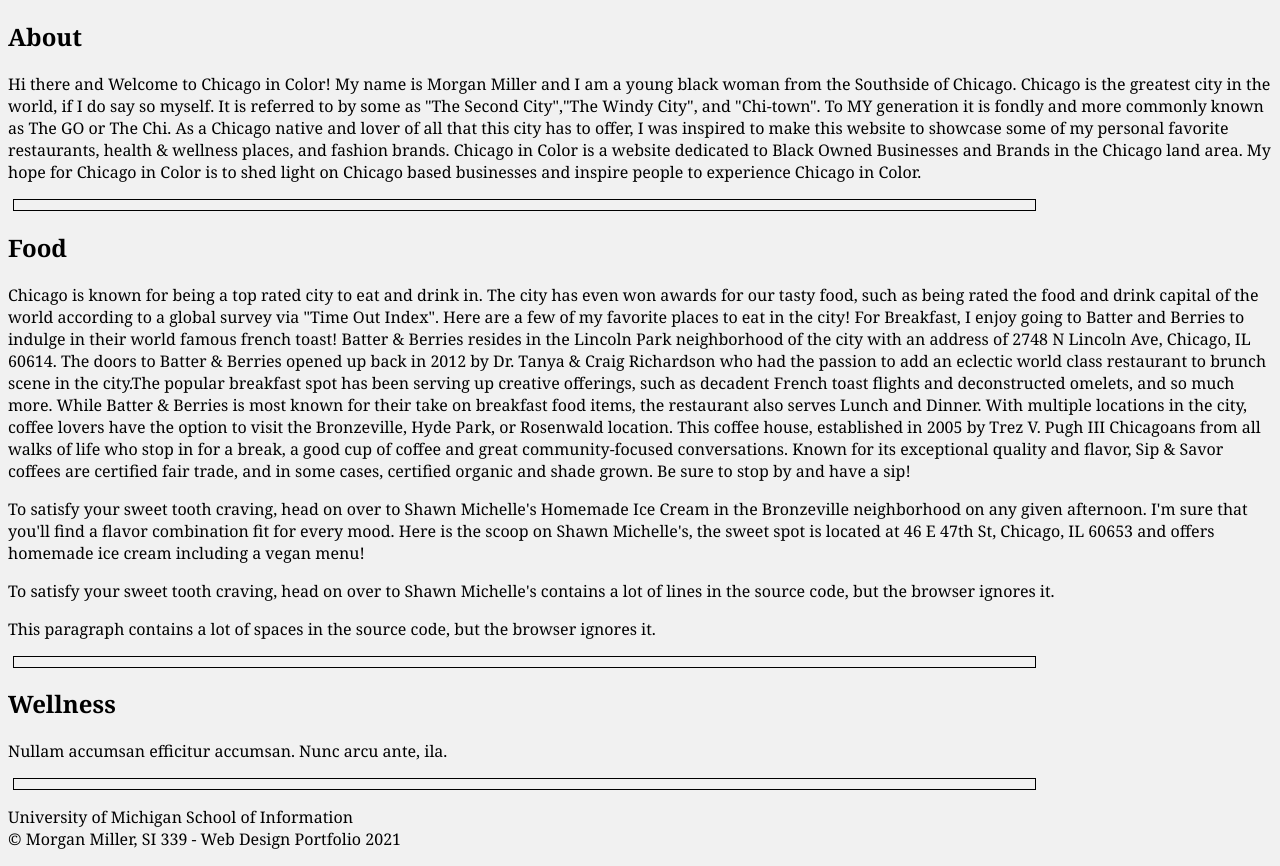
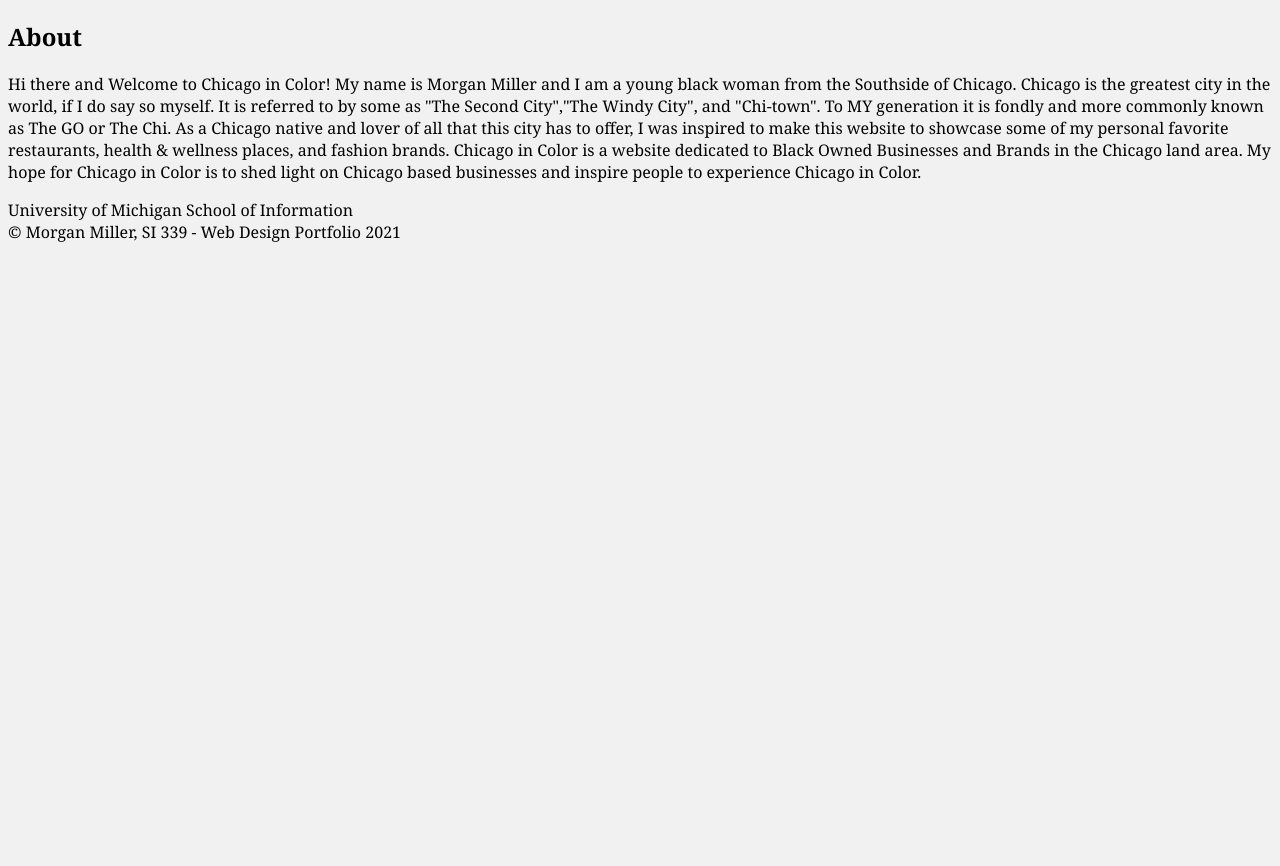
Before and after one commit to millermo1018/Mobile-Portfolio, a plain HTML site: page index.html in a window 1280 px wide. Shown: the part 946-1812 px from the top of the page. After the commit the page ends 1205 px from the top, so only its background shows below. Drawn offline with Linux system fonts and the light colour scheme; files whose address does not match are found by name.

Commit message:
Add files via upload

```diff
--- a/index.html
+++ b/index.html
@@ -61,53 +61,7 @@
                 and inspire people to experience Chicago in Color.</p>
         </div>
 
-        <div class="food-image">
-            <img src="images/method.jpg" alt="" />
-        </div>
 
-        <div class="food text-block">
-            <a id="food"></a>
-            <h2>Food</h2>
-            <p>Chicago is known for being a top rated city to eat and drink in. The city has even won awards for our tasty food, such as being rated the food and drink capital of the world according to a global survey via "Time Out Index". Here are a few
-                of my favorite places to eat in the city! For Breakfast, I enjoy going to Batter and Berries to indulge in their world famous french toast! Batter & Berries resides in the Lincoln Park neighborhood of the city with an address of 2748 N
-                Lincoln Ave, Chicago, IL 60614. The doors to Batter & Berries opened up back in 2012 by Dr. Tanya & Craig Richardson who had the passion to add an eclectic world class restaurant to brunch scene in the city.The popular breakfast spot has
-                been serving up creative offerings, such as decadent French toast flights and deconstructed omelets, and so much more. While Batter & Berries is most known for their take on breakfast food items, the restaurant also serves Lunch and Dinner.
-                With multiple locations in the city, coffee lovers have the option to visit the Bronzeville, Hyde Park, or Rosenwald location. This coffee house, established in 2005 by Trez V. Pugh III Chicagoans from all walks of life who stop in for
-                a break, a good cup of coffee and great community-focused conversations. Known for its exceptional quality and flavor, Sip & Savor coffees are certified fair trade, and in some cases, certified organic and shade grown. Be sure to stop
-                by and have a sip!
-
-            </p>
-            <p1>
-                To satisfy your sweet tooth craving, head on over to Shawn Michelle's Homemade Ice Cream in the Bronzeville neighborhood on any given afternoon. I'm sure that you'll find a flavor combination fit for every mood. Here is the scoop on Shawn Michelle's,
-                the sweet spot is located at 46 E 47th St, Chicago, IL 60653 and offers homemade ice cream including a vegan menu!
-
-            </p1>
-
-            <p>
-                To satisfy your sweet tooth craving, head on over to Shawn Michelle's contains a lot of lines in the source code, but the browser ignores it.
-            </p>
-
-            <p>
-                This paragraph contains a lot of spaces in the source code, but the browser ignores it.
-            </p>
-
-        </div>
-
-        <div class="wellness-image">
-            <img src="images/clients.jpg" alt="" />
-        </div>
-
-        <div class="wellness text-block">
-            <a id="wellness"></a>
-            <h2>Wellness</h2>
-            <p>Nullam accumsan efficitur accumsan. Nunc arcu ante, ila.
-
-            </p>
-        </div>
-
-        <div class="contact-image">
-            <img src="images/contact.jpg" alt="" />
-        </div>
 
     </main>
     <footer>
```
